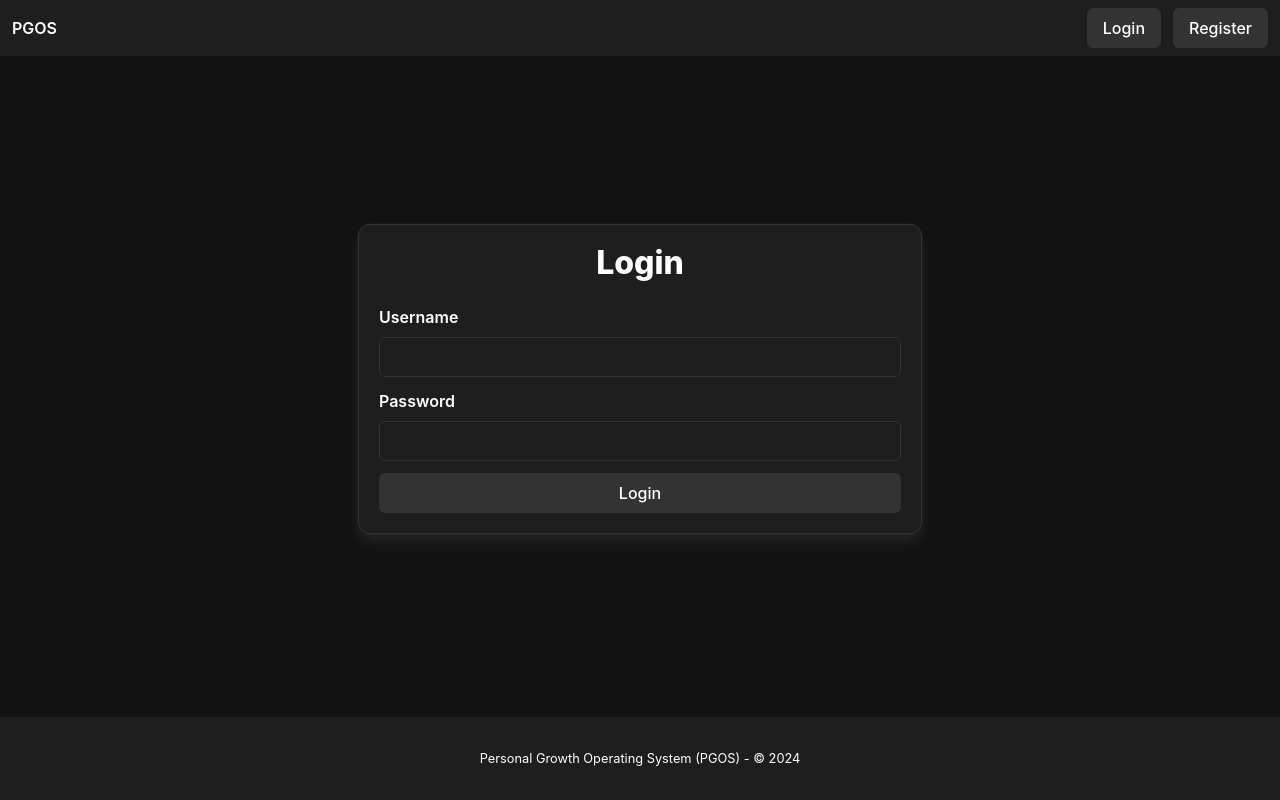
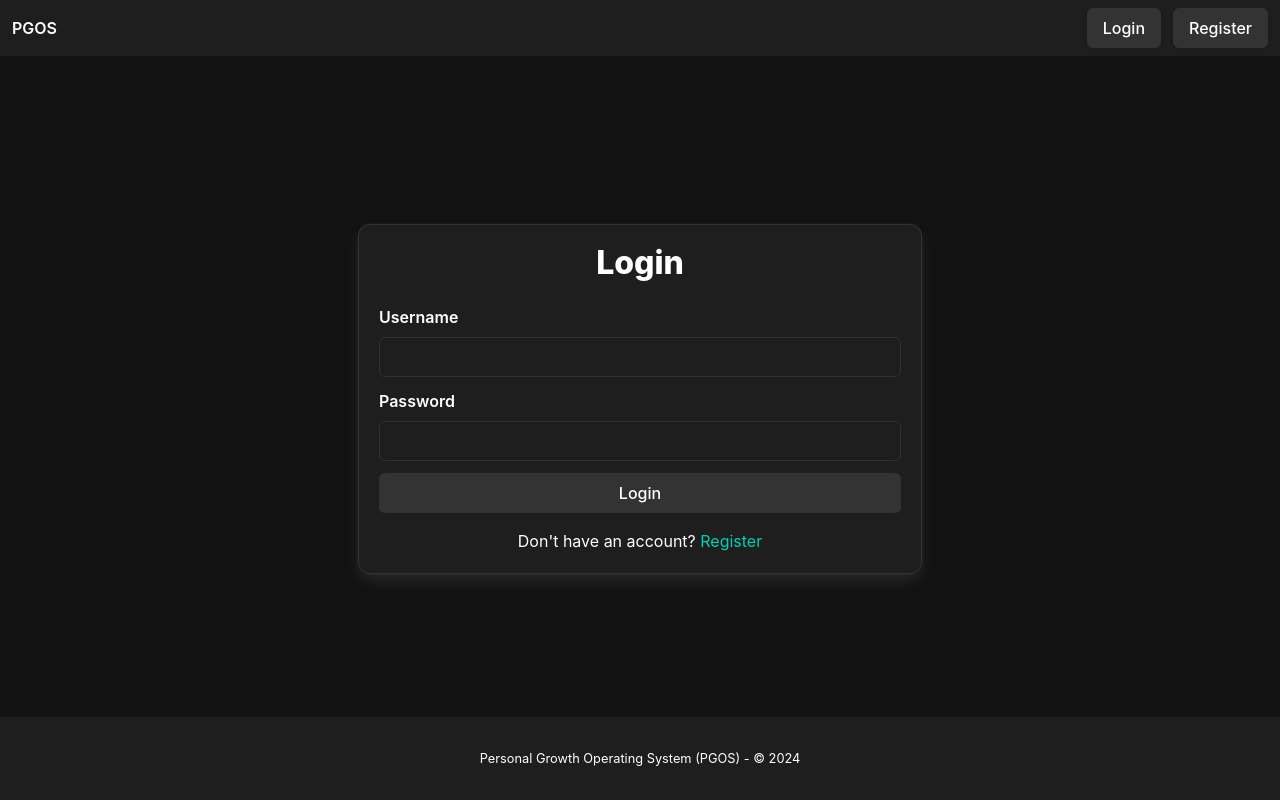
Before and after one commit to AVECProductions/pgos_frontend, a Vue app: page /login in a window 1280 px wide. Built offline with nearby package versions, Linux system fonts and the light colour scheme.

Commit message:
changed frontend flow

```diff
--- a/src/views/HomeView.vue
+++ b/src/views/HomeView.vue
@@ -1,5 +1,7 @@
 <template>
-  <div class="container home-container">
+  <div>
+    <DashboardView v-if="isAuthenticated" />
+    <div v-else class="container home-container">
       <div class="columns is-centered">
         <div class="column is-half">
           <div class="box">
@@ -13,6 +15,7 @@
               <router-link to="/register" class="button is-fullwidth">
                 Register
               </router-link>
+            </div>
           </div>
         </div>
       </div>
--- a/src/views/LoginView.vue
+++ b/src/views/LoginView.vue
@@ -44,6 +44,13 @@
               </div>
             </div>
           </form>
+
+          <div class="has-text-centered mt-4">
+            <p>
+              Don't have an account?
+              <router-link to="/register" class="has-text-primary">Register</router-link>
+            </p>
+          </div>
         </div>
       </div>
     </div>
```
Lines whose indentation alone changed are shown as unchanged.
